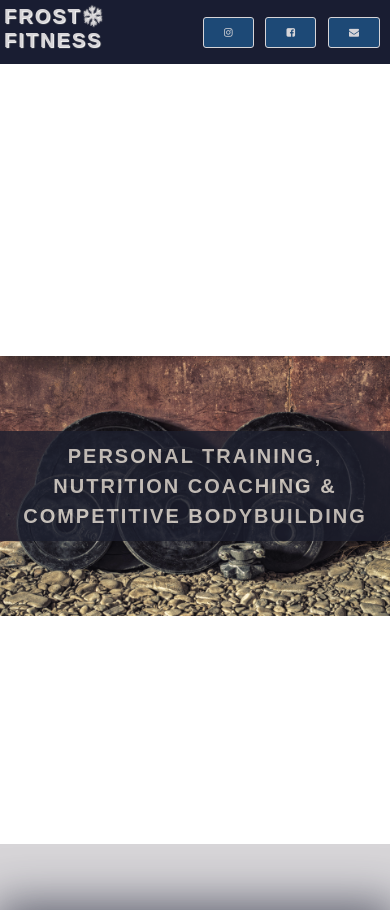
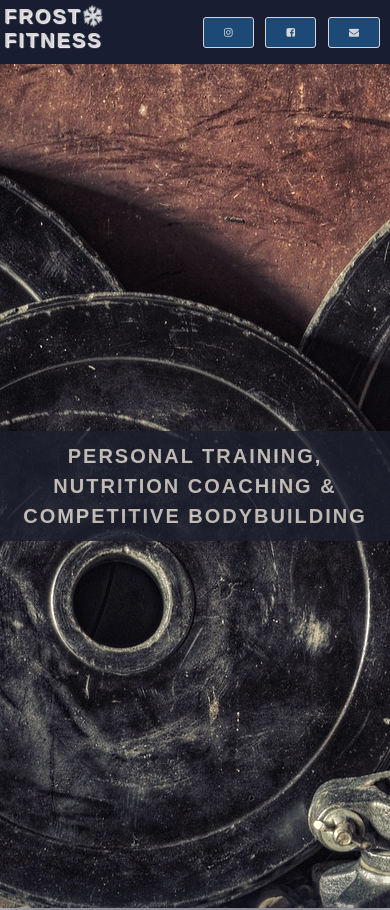
Before and after one commit to yjalette/frost-fitness-react, a React (Create React App) app: page / in a window 390 px wide. Shown: the top 910 px of the page. Built offline with nearby package versions, Linux system fonts and the light colour scheme; no server answers.

Commit message:
iphone issues

```diff
--- a/src/App.scss
+++ b/src/App.scss
@@ -187,7 +187,6 @@ $smDev-width: 0px;
             filter: sepia(80%);
             @include smDev{
                 background-size: 100%;
-                image-rendering: -webkit-optimize-contrast;
             }
 }
 
@@ -316,12 +315,14 @@ body {
 //landing
 #landing {
     @include centr;
-    @include b-image;
-    flex-direction: row;
-    height: 100vh;
+    background-attachment: fixed;
+    background-position: center;
+    background-repeat: no-repeat;
     background-image: url(./images/background.jpg);
     -webkit-filter: sepia(20%);
     filter: sepia(20%);
+    flex-direction: row;
+    height: 100vh;
     #headline {
         @include span;
         background: none;
```
